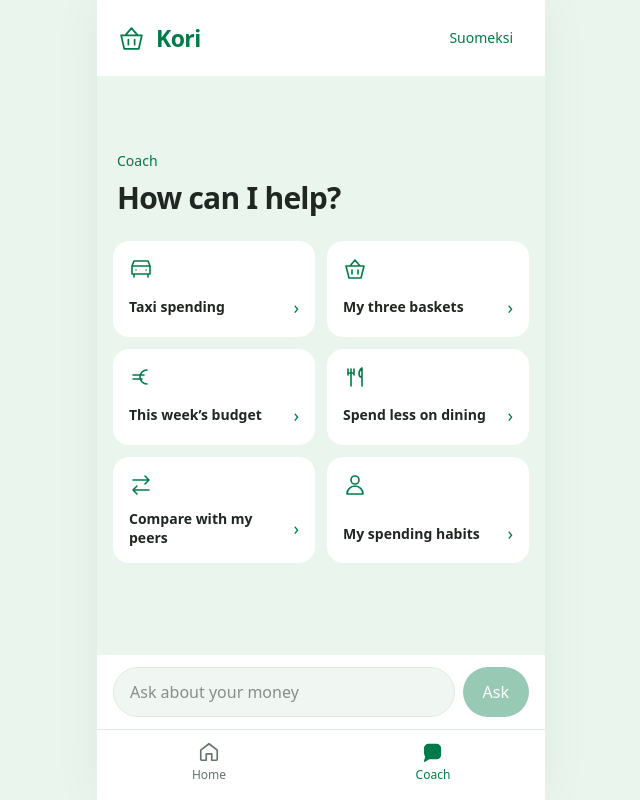
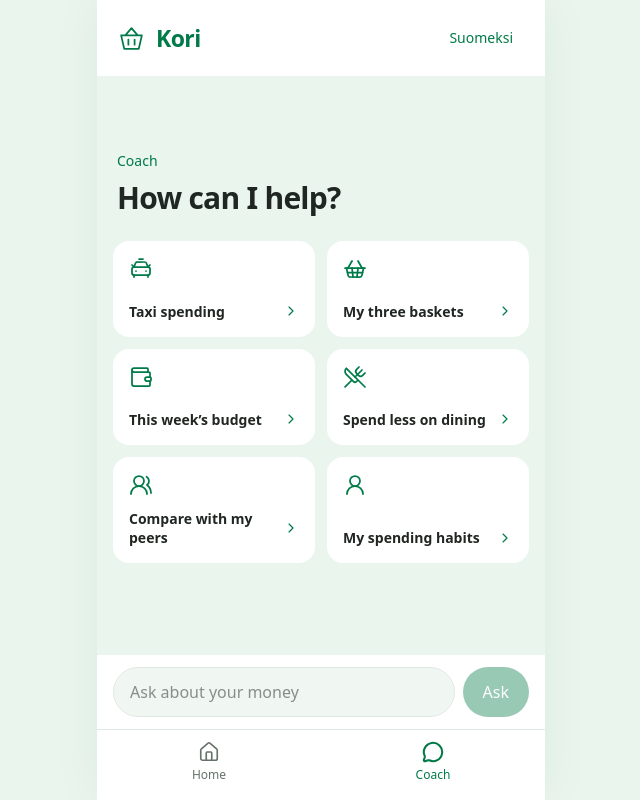
Before and after one commit to QIMENGSHI/Junction2026, a Next.js app: page /chat in a window 1280 px wide. Shown: the whole page, without its empty margins (319-959 px from the left). Built offline with nearby package versions, Linux system fonts and the light colour scheme.

Commit message:
Use Lucide icons on the Coach page

```diff
--- a/components/app-nav.tsx
+++ b/components/app-nav.tsx
@@ -2,11 +2,12 @@
 
 import Link from "next/link";
 import { usePathname } from "next/navigation";
+import { House, MessageCircle } from "lucide-react";
 import { useLanguage } from "./language-provider";
 
 const items = [
-  { href: "/", key: "home" as const, icon: HomeIcon },
-  { href: "/chat", key: "coach" as const, icon: ChatIcon },
+  { href: "/", key: "home" as const, icon: House },
+  { href: "/chat", key: "coach" as const, icon: MessageCircle },
 ];
 
 export function AppNav() {
@@ -21,7 +22,7 @@ export function AppNav() {
             <li key={href}>
               <Link href={href} aria-current={active ? "page" : undefined}
                 className={`flex min-h-16 flex-col items-center justify-center gap-1 text-xs font-medium ${active ? "text-accent" : "text-muted hover:text-ink-2"}`}>
-                <Icon filled={active} />
+                <Icon size={22} strokeWidth={active ? 2.25 : 1.8} aria-hidden="true" />
                 <span>{t(key)}</span>
               </Link>
             </li>
@@ -31,22 +32,3 @@ export function AppNav() {
     </nav>
   );
 }
-
-function HomeIcon({ filled }: { filled: boolean }) {
-  return (
-    <svg width="22" height="22" viewBox="0 0 24 24" aria-hidden="true" fill={filled ? "currentColor" : "none"}
-      stroke="currentColor" strokeWidth="1.8" strokeLinecap="round" strokeLinejoin="round">
-      <path d="m3 10 9-7 9 7v10a1 1 0 0 1-1 1h-5v-7H9v7H4a1 1 0 0 1-1-1Z" />
-    </svg>
-  );
-}
-
-function ChatIcon({ filled }: { filled: boolean }) {
-  return (
-    <svg width="22" height="22" viewBox="0 0 24 24" aria-hidden="true" fill={filled ? "currentColor" : "none"}
-      stroke="currentColor" strokeWidth="1.8" strokeLinecap="round" strokeLinejoin="round">
-      <path d="M20 15a4 4 0 0 1-4 4H8l-5 3 1.5-5A7 7 0 0 1 3 13V8a4 4 0 0 1 4-4h9a4 4 0 0 1 4 4Z" />
-      {!filled && <path d="M8 10h8M8 14h5" />}
-    </svg>
-  );
-}
--- a/components/chat.tsx
+++ b/components/chat.tsx
@@ -1,6 +1,7 @@
 "use client";
 
 import { useEffect, useRef, useState } from "react";
+import { CarTaxiFront, ChevronRight, ShoppingBasket, UserRound, UsersRound, UtensilsCrossed, Wallet } from "lucide-react";
 import { AppHeader } from "./app-header";
 import { AppNav } from "./app-nav";
 import { CardView, PendingCard } from "./cards/card-view";
@@ -31,14 +32,7 @@ const SHORT_LABELS = {
   fi: ["Taksimenot", "Kolme koriani", "Viikon käyttövara", "Säästä ravintoloista", "Vertaa ikäisiini", "Kulutustapani"],
 };
 
-const SHORTCUT_PATHS = [
-  "M5 17H3V9l2-5h14l2 5v8h-2M5 17h14M7 13h.01M17 13h.01M3 9h18M5 17v3m14-3v3",
-  "m7 9 5-6 5 6M3 9h18l-3 12H6L3 9Zm6 4v4m6-4v4",
-  "M18 5a7 7 0 1 0 0 14M4 10h11M4 14h9",
-  "M5 4v6m3-6v6m3-6v6M5 8h6m-3 2v11M19 3c-4 3-4 9 0 9V3Zm0 9v9",
-  "M4 7h16m-4-4 4 4-4 4M20 17H4m4-4-4 4 4 4",
-  "M16 7a4 4 0 1 1-8 0 4 4 0 0 1 8 0ZM4 21a8 8 0 0 1 16 0H4Z",
-];
+const SHORTCUT_ICONS = [CarTaxiFront, ShoppingBasket, Wallet, UtensilsCrossed, UsersRound, UserRound];
 
 export function Chat() {
   const { turns, busy, send, reset } = useKoriChat();
@@ -72,13 +66,16 @@ export function Chat() {
               <h1 className="max-w-64 text-3xl font-bold leading-tight tracking-tight">{t("greeting")}</h1>
             </div>
             <div className="grid grid-cols-2 gap-3">
-              {SUGGESTIONS[language].map((question, index) => (
-                <button key={question} type="button" onClick={() => ask(question)}
-                  className="flex min-h-24 flex-col items-start justify-between gap-3 rounded-2xl bg-surface p-4 text-left text-sm font-semibold leading-snug hover:bg-wash">
-                  <svg width="24" height="24" viewBox="0 0 24 24" fill="none" stroke="currentColor" strokeWidth="1.6" strokeLinecap="round" strokeLinejoin="round" className="text-accent" aria-hidden="true"><path d={SHORTCUT_PATHS[index]} /></svg>
-                  <span className="flex w-full items-center justify-between gap-2">{SHORT_LABELS[language][index]}<span className="text-lg font-normal text-accent" aria-hidden="true">›</span></span>
-                </button>
-              ))}
+              {SUGGESTIONS[language].map((question, index) => {
+                const Icon = SHORTCUT_ICONS[index];
+                return (
+                  <button key={question} type="button" onClick={() => ask(question)}
+                    className="flex min-h-24 flex-col items-start justify-between gap-3 rounded-2xl bg-surface p-4 text-left text-sm font-semibold leading-snug hover:bg-wash">
+                    <Icon size={24} strokeWidth={1.75} className="shrink-0 text-accent" aria-hidden="true" />
+                    <span className="flex w-full items-center justify-between gap-2">{SHORT_LABELS[language][index]}<ChevronRight size={16} strokeWidth={1.75} className="shrink-0 text-accent" aria-hidden="true" /></span>
+                  </button>
+                );
+              })}
             </div>
           </div>
         ) : (
--- a/package.json
+++ b/package.json
@@ -21,6 +21,7 @@
   "dependencies": {
     "@anthropic-ai/sdk": "1.8.0",
     "@duckdb/node-api": "1.5.6-r.2",
+    "lucide-react": "1.73.0",
     "next": "16.4.3",
     "react": "19.3.1",
     "react-dom": "19.3.1",
```
Also changed, not shown: 1 other file (tests, documents, lock files or other folders).
